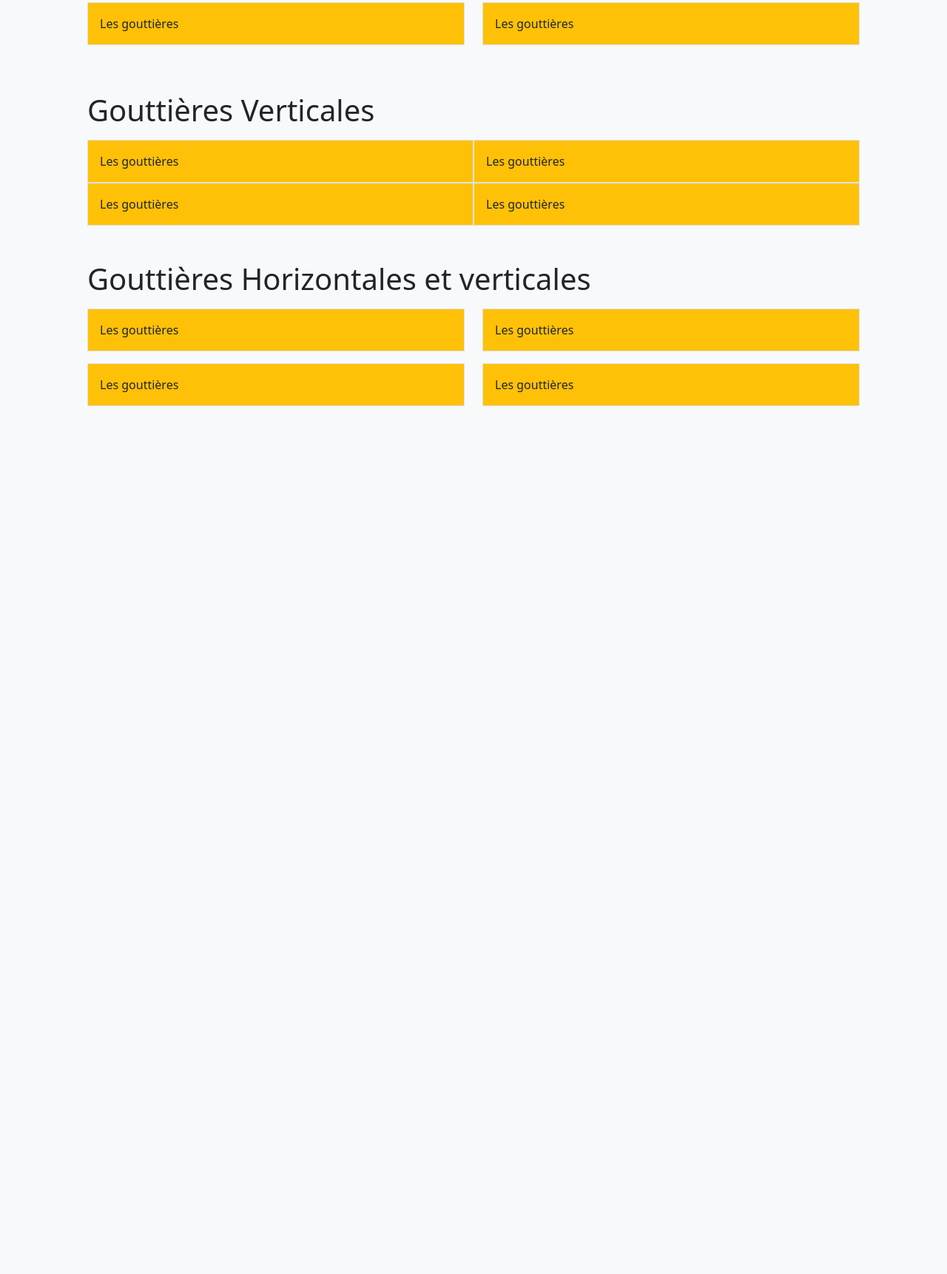
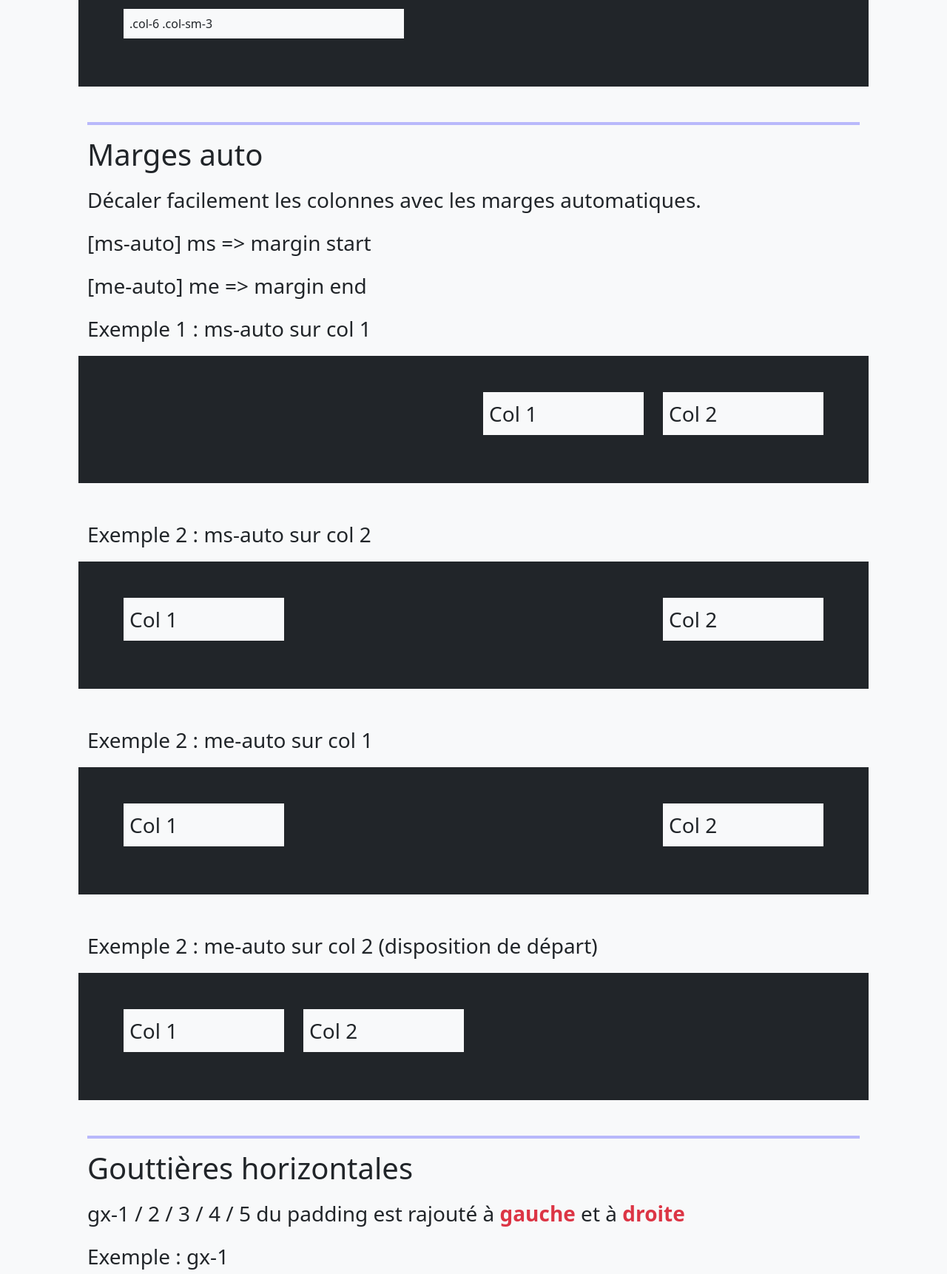
Before and after one commit to prestationweb42/Formation-Bootstrap-5, a plain HTML site: page 1. Sandbox/2. Disposition/4. Gouttières.html in a window 1280 px wide. Shown: the part 1000-2722 px from the top of the page at 74% size. Before the commit the page ends 1709 px from the top, so only its background shows below. Drawn offline with nearby package versions, Linux system fonts and the light colour scheme.

Commit message:
lesson Disposition Les gouttières

```diff
--- a/1. Sandbox/2. Disposition/4. Gouttières.html
+++ b/1. Sandbox/2. Disposition/4. Gouttières.html
@@ -46,14 +46,17 @@
     <!-- Début de la leçon -->
     <div class="container p-5 mb-5">
 
-        <h2 class="display-6 mb-3">Créer des décalage de colonnes</h2>
         <!-- [offset-[sm|md|lg|xl|xxl]-[1|2|3...]] -->
         <!-- simple décalage avec offset-1 -->
         <!-- décalage de la gauche à partir de medium avec offset-md-2 -->
+        <h2 class="display-6 mb-3">Créer des décalage de colonnes</h2>
+        <p class="fs-3">offset = décalage, à ajouter directement sur les colonnes</p>
+        <p class="fs-3">offset-sm / md / lg / xl / xxl-1 / 2 / 3... 12 (colonnes) pour faire du responsive</p>
 
+        <p class="fs-3">simple décalage avec offset-1 -> 1 colonne</p>
         <div class="row bg-dark justify-content-start p-5 mb-5">
 
-            <div class="col-5">
+            <div class="col-5 offset-1">
                 <p class="w-100 bg-light p-2 border border-dark">
                     .col-6 .col-sm-3
                 </p>
@@ -63,40 +66,92 @@
                     .col-6 .col-sm-3
                 </p>
             </div>
+        </div>
 
+        <p class="fs-3">décalage avec offset-5 -> 5 colonne</p>
+        <div class="row bg-dark justify-content-start p-5 mb-5">
+
+            <div class="col-5 offset-5">
+                <p class="w-100 bg-light p-2 border border-dark">
+                    .col-6 .col-sm-3
+                </p>
+            </div>
+            <div class="col-5">
+                <p class="w-100 bg-light p-2 border border-dark">
+                    .col-6 .col-sm-3
+                </p>
+            </div>
         </div>
 
 
-
+        <hr class="mt-5" style="border: 2px solid blue" />
         <h2 class="display-6 mb-3">Marges auto</h2>
-        <!-- Décaler facilement les colonnes avec les marges automatiques. -->
-        <!-- [ms-auto] ms => margin start -->
-        <!-- [me-auto] me => margin end -->
+        <p class="fs-3">Décaler facilement les colonnes avec les marges automatiques.</p>
+        <p class="fs-3">[ms-auto] ms => margin start</p>
+        <p class="fs-3">[me-auto] me => margin end</p>
 
 
+        <p class="fs-3">Exemple 1 : ms-auto sur col 1</p>
         <div class="row bg-dark justify-content-start p-5 mb-5">
-
-            <div class="col-3">
-                <p class="w-100 bg-light p-2 border border-dark">
-                    Col
+            <div class="col-3 ms-auto">
+                <p class="fs-3 w-100 bg-light p-2 border border-dark">
+                    Col 1
                 </p>
             </div>
             <div class="col-3">
-                <p class="w-100 bg-light p-2 border border-dark">
-                    Col
+                <p class="fs-3 w-100 bg-light p-2 border border-dark">
+                    Col 2
                 </p>
             </div>
-
+        </div>
+        <p class="fs-3">Exemple 2 : ms-auto sur col 2</p>
+        <div class="row bg-dark justify-content-start p-5 mb-5">
+            <div class="col-3">
+                <p class="fs-3 w-100 bg-light p-2 border border-dark">
+                    Col 1
+                </p>
+            </div>
+            <div class="col-3 ms-auto">
+                <p class="fs-3 w-100 bg-light p-2 border border-dark">
+                    Col 2
+                </p>
+            </div>
+        </div>
+        <p class="fs-3">Exemple 2 : me-auto sur col 1</p>
+        <div class="row bg-dark justify-content-start p-5 mb-5">
+            <div class="col-3 me-auto">
+                <p class="fs-3 w-100 bg-light p-2 border border-dark">
+                    Col 1
+                </p>
+            </div>
+            <div class="col-3">
+                <p class="fs-3 w-100 bg-light p-2 border border-dark">
+                    Col 2
+                </p>
+            </div>
+        </div>
+        <p class="fs-3">Exemple 2 : me-auto sur col 2 (disposition de départ)</p>
+        <div class="row bg-dark justify-content-start p-5 mb-5">
+            <div class="col-3">
+                <p class="fs-3 w-100 bg-light p-2 border border-dark">
+                    Col 1
+                </p>
+            </div>
+            <div class="col-3 me-auto">
+                <p class="fs-3 w-100 bg-light p-2 border border-dark">
+                    Col 2
+                </p>
+            </div>
         </div>
 
 
+        <!-- inspectez pour vous en apercevoir. -->
+        <hr class="mt-5" style="border: 2px solid blue" />
+        <h2 class="display-6 mb-3">Gouttières horizontales</h2>
+        <p class="fs-3">gx-1 / 2 / 3 / 4 / 5 du padding est rajouté à <span class="text-danger fw-bold">gauche</span> et à <span class="text-danger fw-bold">droite</span></p>
 
-        <h2 class="display-6 mb-3">Gouttières horizontales</h2>
-        <!-- [gx-1|2|3...] du padding est rajouté à gauche et à droite -->
-        <!-- inspectez pour vous en apercevoir. -->
-
-
-        <div class="row mb-5">
+        <p class="fs-3">Exemple : gx-1</p>
+        <div class="row gx-1 mb-5">
             <div class="col">
                 <p class="p-3 bg-warning border">Les gouttières</p>
             </div>
@@ -105,13 +160,15 @@
             </div>
         </div>
 
-
-        <h2 class="display-6 mb-3">Gouttières Verticales</h2>
         <!-- [gy-1|2|3...5] de la marge est rajoutée en haut et en bas -->
         <!-- inspectez pour vous en apercevoir. -->
         <!-- N'oubliez pas qu'il y a des bordures avec "border", enlevez cette classe si vous voulez coller les éléments. -->
-
-        <div class="row gx-0 mb-5">
+        <hr class="mt-5" style="border: 2px solid blue" />
+        <h2 class="display-6 mb-3">Gouttières Verticales</h2>
+        <p class="fs-3">gy-1 / 2 ... / 5 de la marge est rajoutée en <span class="text-danger fw-bold">haut</span> et en <span class="text-danger fw-bold">bas</span></p>
+        <p class="fs-3">Attention aux potentielles marges en bas ajoutées par les éléments comme un p</p>
+        <p class="fs-3">Exemple : gx-2 gy-5 </p>
+        <div class="row gy-5 gx-2 mb-5">
             <div class="col-6">
                 <p class="p-3 mb-0 border bg-warning">Les gouttières</p>
             </div>
@@ -126,31 +183,29 @@
             </div>
         </div>
 
+        <hr class="mt-5" style="border: 2px solid blue" />
+        <h2 class="display-6 mb-3">Gouttières Horizontales et verticales</h2>
+        <p class="fs-3">g-1 / 2 ... / 5 padding + margin sont rajoutés</p>
 
-        <h2 class="display-6 mb-3">Gouttières Horizontales et verticales</h2>
-        <!-- [g-1|2|3...] padding + margin sont rajoutés -->
+        <p class="fs-3">Gouttières responsive : g-[sm-md]-[1|2|3]] padding + margin sont rajoutés</p>
+        <p class="fs-3">Note : g-0 pour annuler de potentielles goutières</p>
+        <p class="fs-3">Attention aux potentielles marges en bas ajoutées par les éléments comme un p</p>
 
-        <!-- Gouttières responsive -->
-        <!-- [g-[sm-md]-[1|2|3]] padding + margin sont rajoutés -->
-        <!-- g-0 pour annuler de potentielles goutières -->
-
-
-        <div class="row  mb-5">
+        <p class="fs-3">Exemple : g-3</p>
+        <div class="row g-3">
             <div class="col-6">
-                <p class="p-3 border bg-warning">Les gouttières</p>
+                <p class="p-3 mb-0 border bg-warning">Les gouttières</p>
             </div>
             <div class="col-6">
-                <p class="p-3 border bg-warning">Les gouttières</p>
+                <p class="p-3 mb-0 border bg-warning">Les gouttières</p>
             </div>
             <div class="col-6">
-                <p class="p-3 border bg-warning">Les gouttières</p>
+                <p class="p-3 mb-0 border bg-warning">Les gouttières</p>
             </div>
             <div class="col-6">
-                <p class="p-3 border bg-warning">Les gouttières</p>
+                <p class="p-3 mb-0 border bg-warning">Les gouttières</p>
             </div>
         </div>
-
-
     </div>
 </body>
 
```
